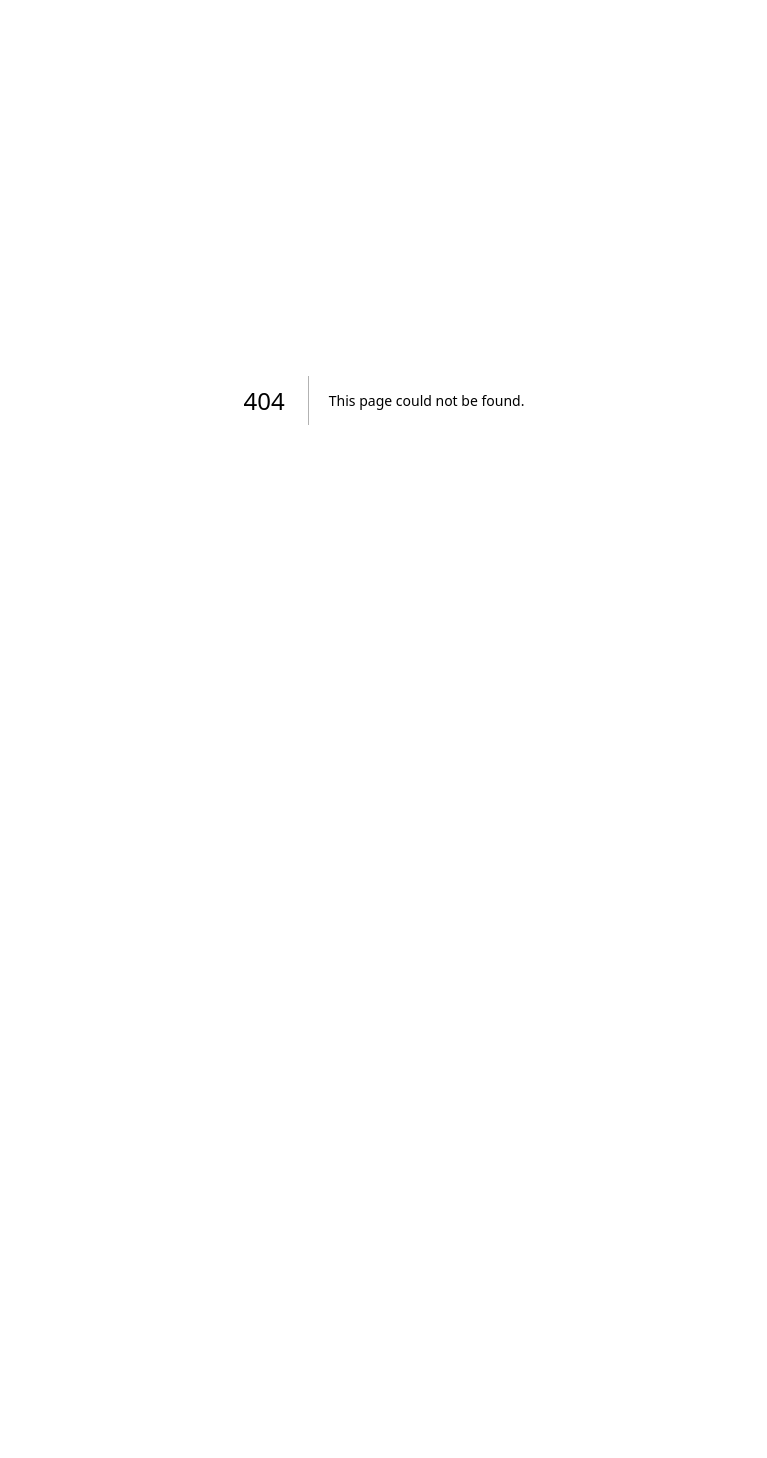
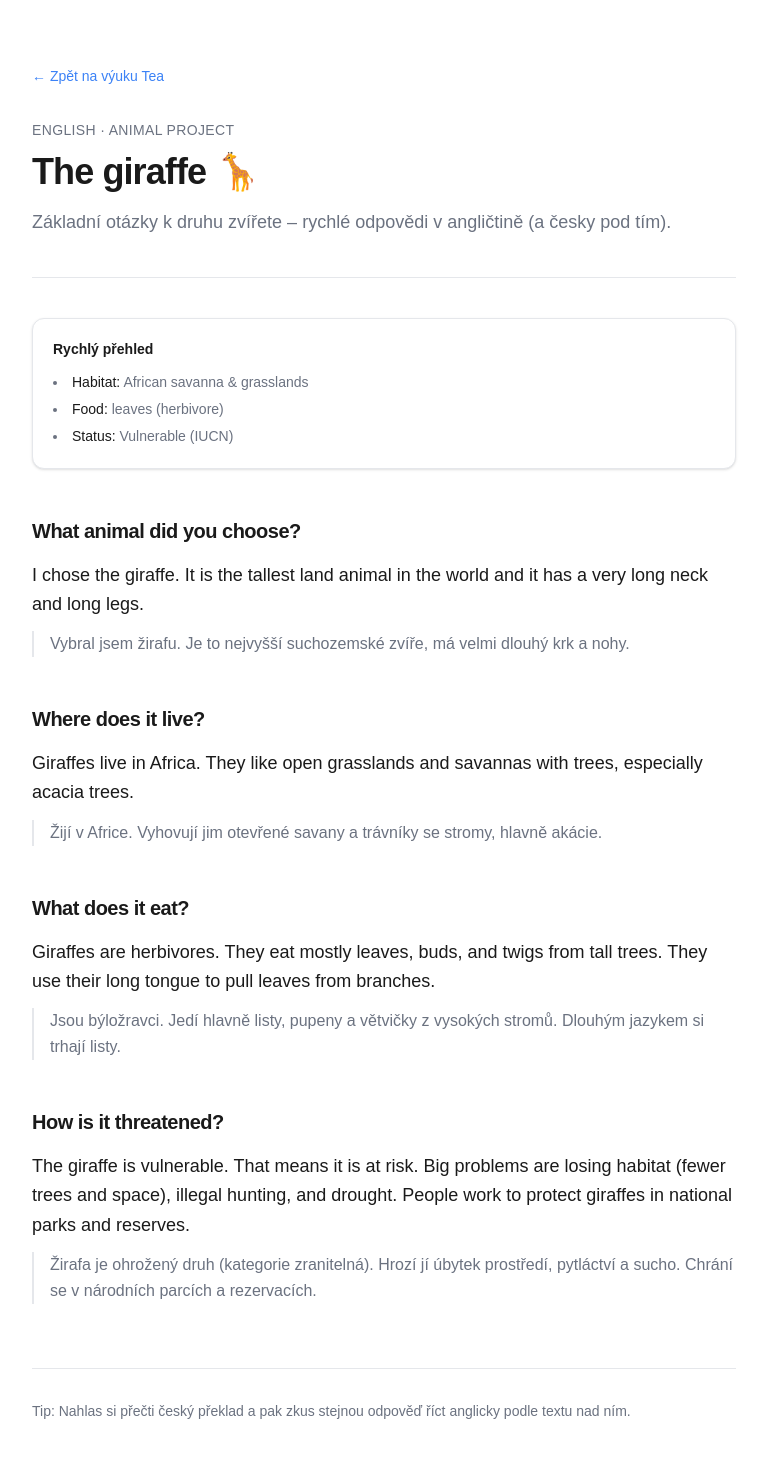
Before and after one commit to pavelnekula/rodinny-web, a Next.js app: page /teo/anglictina in a window 1280 px wide. Before the commit this address had no page. Shown: the top 1458 px of the page, without its empty margins (256-1023 px from the left). Before the commit the page ends 800 px from the top, so only its background shows below. Built offline with nearby package versions, Linux system fonts and the light colour scheme.

Commit message:
v0.42 - vylepšený design
Made-with: Cursor

```diff
--- /dev/null
+++ b/app/teo/anglictina/page.tsx
@@ -0,0 +1,104 @@
+import type { Metadata } from "next";
+import Link from "next/link";
+
+export const metadata: Metadata = {
+  title: "Angličtina – žirafa | Teo",
+  description:
+    "Základní otázky o druhu zvířete: žirafa – habitat, potrava, ohrožení.",
+};
+
+const sections = [
+  {
+    qEn: "What animal did you choose?",
+    aEn:
+      "I chose the giraffe. It is the tallest land animal in the world and it has a very long neck and long legs.",
+    cs: "Vybral jsem žirafu. Je to nejvyšší suchozemské zvíře, má velmi dlouhý krk a nohy.",
+  },
+  {
+    qEn: "Where does it live?",
+    aEn:
+      "Giraffes live in Africa. They like open grasslands and savannas with trees, especially acacia trees.",
+    cs: "Žijí v Africe. Vyhovují jim otevřené savany a trávníky se stromy, hlavně akácie.",
+  },
+  {
+    qEn: "What does it eat?",
+    aEn:
+      "Giraffes are herbivores. They eat mostly leaves, buds, and twigs from tall trees. They use their long tongue to pull leaves from branches.",
+    cs: "Jsou býložravci. Jedí hlavně listy, pupeny a větvičky z vysokých stromů. Dlouhým jazykem si trhají listy.",
+  },
+  {
+    qEn: "How is it threatened?",
+    aEn:
+      "The giraffe is vulnerable. That means it is at risk. Big problems are losing habitat (fewer trees and space), illegal hunting, and drought. People work to protect giraffes in national parks and reserves.",
+    cs: "Žirafa je ohrožený druh (kategorie zranitelná). Hrozí jí úbytek prostředí, pytláctví a sucho. Chrání se v národních parcích a rezervacích.",
+  },
+] as const;
+
+export default function TeoAnglictinaPage() {
+  return (
+    <div className="min-h-full bg-[#ffffff] text-[#1a1a1a]">
+      <div className="mx-auto max-w-3xl px-6 py-12 sm:px-8 sm:py-16">
+        <Link
+          href="/teo"
+          className="text-sm font-medium text-[#3b82f6] underline-offset-4 hover:underline focus-visible:outline focus-visible:ring-2 focus-visible:ring-[#3b82f6] focus-visible:ring-offset-2"
+        >
+          ← Zpět na výuku Tea
+        </Link>
+
+        <header className="mt-8 border-b border-[#e5e7eb] pb-10">
+          <p className="text-sm font-medium uppercase tracking-wide text-[#6b7280]">
+            English · Animal project
+          </p>
+          <h1 className="mt-3 text-3xl font-semibold tracking-tight sm:text-4xl">
+            The giraffe 🦒
+          </h1>
+          <p className="mt-4 text-lg font-light leading-relaxed text-[#6b7280]">
+            Základní otázky k druhu zvířete – rychlé odpovědi v angličtině (a česky
+            pod tím).
+          </p>
+        </header>
+
+        <div className="mt-10 rounded-xl border border-[#e5e7eb] bg-[#ffffff] p-5 shadow-sm">
+          <p className="text-sm font-semibold text-[#1a1a1a]">Rychlý přehled</p>
+          <ul className="mt-3 list-inside list-disc space-y-1 text-sm leading-relaxed text-[#6b7280]">
+            <li>
+              <span className="font-medium text-[#1a1a1a]">Habitat:</span>{" "}
+              African savanna & grasslands
+            </li>
+            <li>
+              <span className="font-medium text-[#1a1a1a]">Food:</span> leaves
+              (herbivore)
+            </li>
+            <li>
+              <span className="font-medium text-[#1a1a1a]">Status:</span>{" "}
+              Vulnerable (IUCN)
+            </li>
+          </ul>
+        </div>
+
+        <div className="mt-12 space-y-12">
+          {sections.map((block) => (
+            <section key={block.qEn}>
+              <h2 className="text-xl font-semibold tracking-tight text-[#1a1a1a]">
+                {block.qEn}
+              </h2>
+              <p className="mt-4 text-lg leading-relaxed text-[#1a1a1a]">
+                {block.aEn}
+              </p>
+              <p className="mt-3 border-l-2 border-[#e5e7eb] pl-4 text-base leading-relaxed text-[#6b7280]">
+                {block.cs}
+              </p>
+            </section>
+          ))}
+        </div>
+
+        <footer className="mt-16 border-t border-[#e5e7eb] pt-8 text-sm text-[#6b7280]">
+          <p>
+            Tip: Nahlas si přečti český překlad a pak zkus stejnou odpověď říct
+            anglicky podle textu nad ním.
+          </p>
+        </footer>
+      </div>
+    </div>
+  );
+}
--- a/app/teo/page.tsx
+++ b/app/teo/page.tsx
@@ -3,36 +3,56 @@ import { teoSubjects as subjects } from "@/lib/subjects";
 
 export default function TeoPage() {
   return (
-    <div className="flex min-h-full flex-col bg-gradient-to-b from-sky-50 via-blue-50/50 to-indigo-50/40">
+    <div className="flex min-h-full flex-col bg-[#ffffff] text-[#1a1a1a]">
       <div className="mx-auto flex w-full max-w-3xl flex-1 flex-col px-6 py-10 sm:py-14">
         <Link
           href="/"
-          className="mb-8 inline-flex w-fit items-center gap-2 text-sm font-medium text-blue-700 transition hover:text-blue-900"
+          className="mb-8 inline-flex w-fit text-sm font-medium text-[#3b82f6] underline-offset-4 hover:underline focus-visible:outline focus-visible:ring-2 focus-visible:ring-[#3b82f6] focus-visible:ring-offset-2"
         >
           ← Zpět na úvod
         </Link>
 
         <header className="mb-10">
-          <h1 className="text-3xl font-bold tracking-tight text-slate-800 sm:text-4xl">
+          <h1 className="text-3xl font-semibold tracking-tight sm:text-4xl">
             🚀 Výuka Teo
           </h1>
-          <p className="mt-2 text-slate-600">
+          <p className="mt-2 text-[#6b7280]">
             Předměty – obsah budeme doplňovat postupně.
           </p>
         </header>
 
         <ul className="grid gap-4 sm:grid-cols-2">
-          {subjects.map((s) => (
-            <li
-              key={s.name}
-              className="flex items-center gap-4 rounded-2xl border border-sky-200/80 bg-white/80 p-5 shadow-md shadow-blue-500/10 backdrop-blur-sm"
-            >
-              <span className="text-3xl" aria-hidden>
-                {s.emoji}
-              </span>
-              <span className="text-lg font-semibold text-slate-800">{s.name}</span>
-            </li>
-          ))}
+          {subjects.map((s) => {
+            const cardClass =
+              "flex items-center gap-4 rounded-xl border border-[#e5e7eb] bg-[#ffffff] p-5 shadow-sm transition-shadow hover:shadow-md";
+            if (s.href !== "/teo") {
+              return (
+                <li key={s.name}>
+                  <Link
+                    href={s.href}
+                    className={`${cardClass} block focus-visible:outline focus-visible:ring-2 focus-visible:ring-[#3b82f6] focus-visible:ring-offset-2`}
+                    aria-label={`Otevřít ${s.name}`}
+                  >
+                    <span className="text-3xl" aria-hidden>
+                      {s.emoji}
+                    </span>
+                    <span className="text-lg font-semibold">{s.name}</span>
+                    <span className="ml-auto text-sm font-medium text-[#3b82f6]">
+                      Otevřít →
+                    </span>
+                  </Link>
+                </li>
+              );
+            }
+            return (
+              <li key={s.name} className={cardClass}>
+                <span className="text-3xl" aria-hidden>
+                  {s.emoji}
+                </span>
+                <span className="text-lg font-semibold">{s.name}</span>
+              </li>
+            );
+          })}
         </ul>
       </div>
     </div>
--- a/lib/subjects.ts
+++ b/lib/subjects.ts
@@ -17,4 +17,5 @@ export const teoSubjects: readonly SubjectNav[] = [
   { name: "Matematika", emoji: "🔢", href: "/teo" },
   { name: "Zeměpis", emoji: "🗺️", href: "/teo" },
   { name: "Fyzika", emoji: "⚡", href: "/teo" },
+  { name: "Angličtina", emoji: "🇬🇧", href: "/teo/anglictina" },
 ] as const;
```
Also changed, not shown: 1 other file (tests, documents, lock files or other folders).
